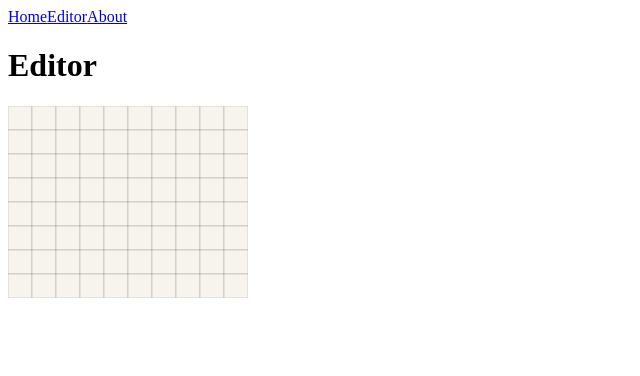
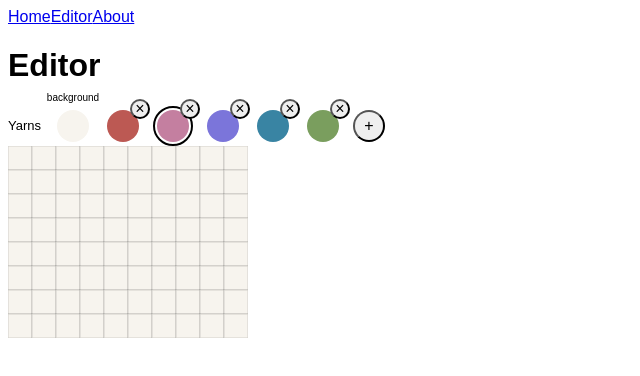
Before and after one commit to nathandallas/doodlechart, a Vue app: page /editor in a window 1280 px wide. Shown: the top 376 px of the page, without its empty margins (0-640 px from the left). Built offline with nearby package versions, Linux system fonts and the light colour scheme.

Commit message:
added color pallete toolbar and color swatch event listeners

```diff
--- a/src/App.vue
+++ b/src/App.vue
@@ -8,3 +8,9 @@
   </nav>
   <RouterView />
 </template>
+
+<style>
+* {
+  font-family: sans-serif;
+}
+</style>
--- /dev/null
+++ b/src/components/PalettePanel.vue
@@ -0,0 +1,114 @@
+<script setup>
+const props = defineProps({
+  palette: { type: Array, required: true },
+  selected: { type: Number, required: true },
+})
+
+const emit = defineEmits(['select', 'update-color', 'add-color', 'remove-color'])
+
+// Stops color panel from opening on first click, double click to change color
+function handleSwatchClick(e, i) {
+  emit('select', i)
+  if (i !== props.selected) e.preventDefault()
+}
+</script>
+
+<template>
+  <div class="palette">
+    <span class="label">Yarns</span>
+    <div v-for="(color, i) in palette" :key="i" class="swatch-wrap">
+      <span class="swatch-fill" :class="{ selected: i === selected }" :style="{ background: color }"></span>
+      <input
+        type="color"
+        class="swatch"
+        :value="color"
+        :aria-label="'Yarn ' + (i + 1)"
+        @click="handleSwatchClick($event, i)"
+        @input="emit('update-color', { index: i, color: $event.target.value })"
+      />
+      <button
+        v-if="i !== 0 && palette.length > 1"
+        class="remove"
+        :aria-label="'Remove yarn ' + (i + 1)"
+        @click="emit('remove-color', i)"
+      >
+        ×
+      </button>
+      <span v-if="i === 0" class="bg-tag">background</span>
+    </div>
+    <button class="add" @click="emit('add-color')" aria-label="Add yarn">+</button>
+  </div>
+</template>
+
+<style scoped>
+.palette {
+  display: flex;
+  align-items: center;
+  gap: 10px;
+  flex-wrap: wrap;
+}
+.label {
+  font-size: 13px;
+  margin-right: 2px;
+}
+.swatch-wrap {
+  position: relative;
+  margin: 0;
+  padding: 4px;
+}
+
+.swatch-fill {
+  position: absolute;
+  top: 4px;
+  left: 4px;
+  width: 32px;
+  height: 32px;
+  border-radius: 50%;
+  pointer-events: none;
+  outline: 2px solid transparent;
+  outline-offset: 2px;
+}
+.swatch-fill.selected {
+  outline-color: black;
+}
+.swatch {
+  width: 32px;
+  height: 32px;
+  padding: 0;
+  border: none;
+  border-radius: 50%;
+  cursor: pointer;
+  appearance: none;
+  background: none;
+  opacity: 0;
+}
+.remove {
+  position: absolute;
+  top: -7px;
+  right: -7px;
+  display: flex;
+  align-items: center;
+  justify-content: center;
+  width: 20px;
+  height: 20px;
+  padding: 0;
+  font-size: 1rem;
+  line-height: 1;
+  border-radius: 50%;
+}
+.bg-tag {
+  position: absolute;
+  top: -14px;
+  left: 50%;
+  transform: translateX(-50%);
+  font-size: 10px;
+}
+.add {
+  padding: 0;
+  width: 32px;
+  height: 32px;
+  border-radius: 50%;
+  font-size: 1rem;
+  line-height: 1rem;
+}
+</style>
--- a/src/engine/chart.js
+++ b/src/engine/chart.js
@@ -17,3 +17,15 @@ export function setCell(chart, row, col, colorIndex) {
   chart.cells[row][col] = colorIndex
   return true
 }
+
+// Removes color from chart and updates cells with that color to bg color
+export function removeColor(chart, index) {
+  if (chart.palette.length <= 1 || index === 0) return
+  chart.palette.splice(index, 1)
+  for (const row of chart.cells) {
+    for (let c = 0; c < row.length; c++) {
+      if (row[c] === index) row[c] = 0
+      else if (row[c] > index) row[c] -= 1
+    }
+  }
+}
--- a/src/views/EditorView.vue
+++ b/src/views/EditorView.vue
@@ -1,17 +1,45 @@
 <script setup>
-import { reactive } from 'vue'
-import { createChart, setCell } from '../engine/chart.js'
+import { reactive, ref } from 'vue'
+import { createChart, setCell, removeColor } from '../engine/chart.js'
 import ChartCanvas from '../components/ChartCanvas.vue'
+import PalettePanel from '@/components/PalettePanel.vue'
 
 const chart = reactive(createChart(10, 8))
-
+const currentColor = ref(2)
 
 function onPaint({ row, col }) {
-    setCell(chart, row, col, 1)
+  setCell(chart, row, col, currentColor.value)
+}
+
+// --- palette ---
+function updateColor({ index, color }) {
+  chart.palette[index] = color
+}
+
+function addColor() {
+  chart.palette.push('#d85a30')
+  currentColor.value = chart.palette.length - 1
+}
+
+// When color is removed or updated they are replaced with either bg or new color
+function onRemoveColor(index) {
+  removeColor(chart, index)
+  if (currentColor.value >= chart.palette.length) {
+    currentColor.value = chart.palette.length - 1
+  }
 }
 </script>
 
 <template>
   <h1>Editor</h1>
-  <ChartCanvas :chart="chart" @paint="onPaint"/>
+  <PalettePanel
+    class="palette-row"
+    :palette="chart.palette"
+    :selected="currentColor"
+    @select="currentColor = $event"
+    @update-color="updateColor"
+    @add-color="addColor"
+    @remove-color="onRemoveColor"
+  />
+  <ChartCanvas :chart="chart" @paint="onPaint" />
 </template>
```
